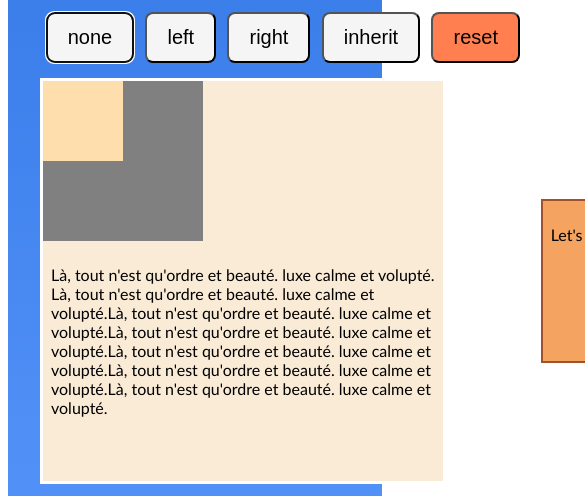
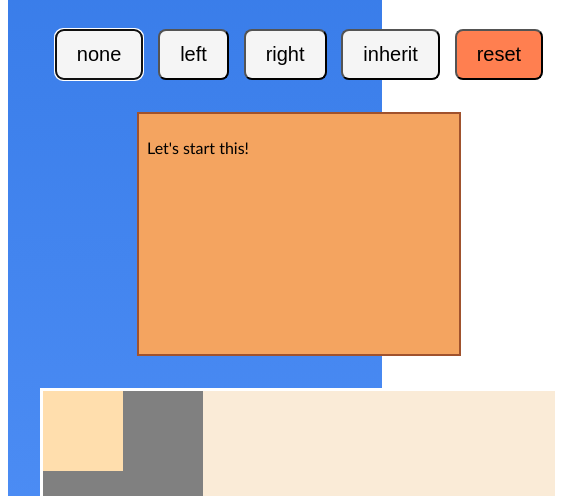
Before and after one commit to nezlicodes/Teach-me-floats, a plain HTML site: page index.html in a window 390 px wide. Shown: the part 93-589 px from the top of the page, 585 px wide, since content can reach past the window. Drawn offline with Linux system fonts and the light colour scheme.

Commit message:
adds more responsivness

```diff
--- a/index.css
+++ b/index.css
@@ -5,36 +5,59 @@
     display:grid;
     padding-left: 2em;
     padding-right: 1.5em;
-    grid-template-columns: repeat(5,1fr);
+    grid-template-columns: repeat(autofill,minmax(250px, 1fr));
 
-    grid-template-areas: ". . t . . "
-                        " buttons buttons buttons . reset"
-                         "c c c text text"
-                         "c c c text  text"
-                         "c c c text  text"
-                         ". . f . .";
-    grid-gap: 15px;
+    grid-template-areas: "t  t  "
+                        " buttons reset"
+                         "c text"
+                         "c text"
+                         "c text"
+                         ". f ";
+   grid-row-gap:2em;
 
+}
+
+
+@media screen and (max-width:750px){
+    .container{
+        grid-template-areas: "t t" "buttons buttons" "text text" "c c" "f f";
+    }
+
+    .boxy{
+        height:3rem; width: 3rem;
+    }
+
+    .content{
+        grid-area: c;
+        border: 3px solid white;
+        background-color: antiquewhite;
+        height: 25rem;
+        width: 20rem;
+
+    }
 }
 
 .content{
     grid-area: c;
     border: 3px solid white;
     background-color: antiquewhite;
-    height: 25em;
-    width: 25em;
+    height: 23em;
+    width: 32em;
 
 }
 
-.buttons:not(.reset){
+.buttons{
     grid-area: buttons;
     display: flex;
-    justify-content: space-around;
+    justify-content: space-evenly;
     flex-wrap: wrap;
 }
 
 .t {
     grid-area: t;
+    display: flex;
+    justify-content:center;
+    align-content:center;
 }
 
 .box{
@@ -55,10 +78,13 @@
 
 .text{
     grid-area: text;
+
+}
+.boxy{
     border: 2px solid sienna;
     background-color: sandybrown;
-    height:10rem;
-    width: 10rem;
+    height:15rem;
+    width: 20rem;
     justify-self: center;
     align-self: center;
 }
@@ -68,15 +94,14 @@ button:not(.reset){
     padding: 0.75rem 1.25rem;
     border-radius: 0.5rem;
     background-color: whitesmoke;
+
 }
 .reset{
-    grid-area: reset;
     font-size: 1.25em;
     padding: 0.75rem 1.25rem;
     border-radius: 0.5rem;
     background-color: coral;
 }
-
 
 
 .f{
--- a/index.html
+++ b/index.html
@@ -28,7 +28,9 @@
                     <p>Là, tout n'est qu'ordre et beauté. luxe calme et volupté. Là, tout n'est qu'ordre et beauté. luxe calme et volupté.Là, tout n'est qu'ordre et beauté. luxe calme et volupté.Là, tout n'est qu'ordre et beauté. luxe calme et volupté.Là, tout n'est qu'ordre et beauté. luxe calme et volupté.Là, tout n'est qu'ordre et beauté. luxe calme et volupté.Là, tout n'est qu'ordre et beauté. luxe calme et volupté.</p>
             </div>
         <div class="text">
+        <div class="boxy">
             <p class="p">Let's start this!</p>
+        </div>
         </div>
 
         <div class="f">
@@ -44,7 +46,7 @@
         let none = document.querySelector('.none')
         let box = document.querySelector('.box');
         let newBox = document.querySelector('.newBox');
-        let text = document.querySelector('.text');
+        let text = document.querySelector('.boxy');
         var buttons = document.querySelector('.buttons');
         var reset = document.querySelector(".reset")
 
```
Lines whose indentation alone changed are shown as unchanged.
